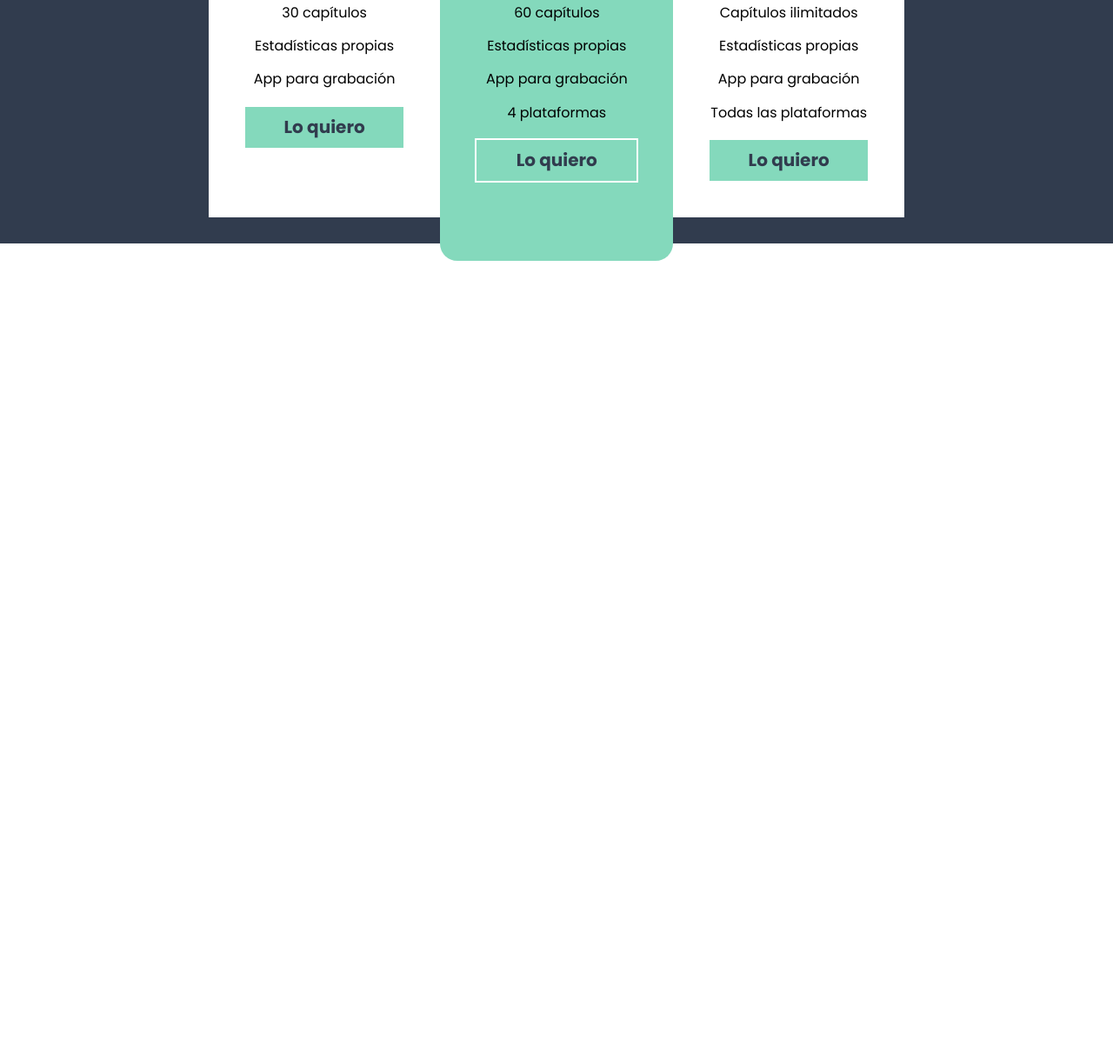
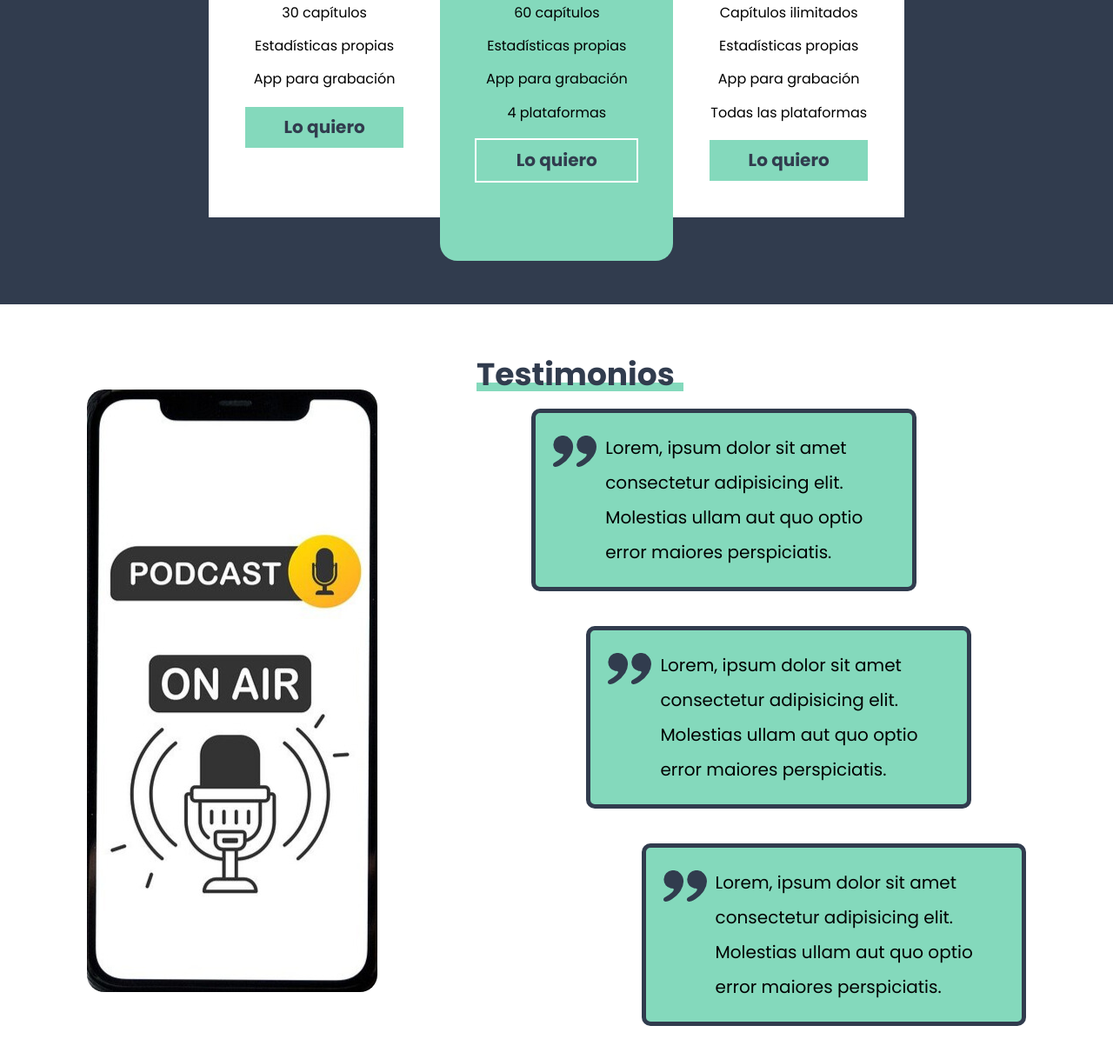
Before and after one commit to martaalcazarr/proyecto-podcast, a website: page index.html in a window 1280 px wide. Shown: the part 2784-4002 px from the top of the page at 87% size. Before the commit the page ends 3084 px from the top, so only its background shows below. Drawn offline with Linux system fonts and the light colour scheme.

Commit message:
testimonios

```diff
--- a/index.html
+++ b/index.html
@@ -112,6 +112,28 @@
             </div>
         </div>
     </section>
+
+    <section class="contenedor seccion testimonios">
+        <div class="imagen">
+            <img src="build/img/podcastcel.jpg" alt="imagen app">
+        </div>
+
+        <div class="contenido">
+            <h2>Testimonios</h2>
+
+            <div class="testimonio">
+                <p>Lorem, ipsum dolor sit amet consectetur adipisicing elit. Molestias ullam aut quo optio error maiores perspiciatis.</p>
+            </div>
+
+            <div class="testimonio">
+                <p>Lorem, ipsum dolor sit amet consectetur adipisicing elit. Molestias ullam aut quo optio error maiores perspiciatis.</p>
+            </div>
+
+            <div class="testimonio">
+                <p>Lorem, ipsum dolor sit amet consectetur adipisicing elit. Molestias ullam aut quo optio error maiores perspiciatis.</p>
+            </div>
+        </div>
+    </section>
 </body>
 
 </html>
--- a/src/scss/ui/_index.scss
+++ b/src/scss/ui/_index.scss
@@ -3,5 +3,6 @@
 @forward 'beneficios';
 @forward 'estadisticas';
 @forward 'planes';
+@forward 'testimonios';
 
 @forward 'botones';
--- a/src/scss/ui/_planes.scss
+++ b/src/scss/ui/_planes.scss
@@ -3,6 +3,7 @@
 
 .planes{
     background-color: v.$secundario;
+    padding-bottom: 10rem;
 
     .planes-header{
         padding: 2rem 6rem;
--- /dev/null
+++ b/src/scss/ui/_testimonios.scss
@@ -0,0 +1,72 @@
+@use 'base/variables' as v;
+@use 'base/mixins' as m;
+
+.testimonios{
+    padding: 6rem 6rem;
+
+    .imagen{
+        display: none;
+    }
+    @include m.tablet {
+        @include m.grid(5, 4rem);
+        align-items: center;
+        .imagen{
+            display: block;
+            grid-column: 1 /3;
+            img{
+                border-radius: 2rem;
+            }
+         }
+         .contenido{
+            grid-column: 3 / 6;
+         }
+     }
+    h2{
+        @include m.headingBorder(v.$secundario, v.$primario);
+    }
+
+    .contenido{
+        .testimonio{
+            background-color: v.$primario;
+            border: .5rem solid v.$secundario;
+            margin-bottom: 4rem;
+            padding: 2rem;
+            border-radius: 1rem;
+            position: relative;
+
+            @include m.tablet {
+                max-width: 70%;
+
+                &:nth-child(2){
+                    margin-left: 10%;
+                }
+                &:nth-child(3){
+                    margin-left: 20%;
+                }
+                &:nth-child(4){
+                    margin-left: 30%;
+                }
+             }
+
+            &:before{
+                content: '';
+                display: block;
+                width: 5rem;
+                height: 5rem;
+                background-image: url(../img/comilla.svg);
+                background-repeat: no-repeat;
+                background-position: center;
+                position: absolute;
+            }
+
+            &:last-of-type{
+                margin-bottom: 0;
+            }
+
+            p{
+                margin: 0;
+                padding-left: 6rem;
+            }
+        }
+    }
+}
```
Also changed, not shown: build/css/app.css, build/img/comilla.svg (added), build/img/podcastcel.jpg (added), 1 other file.
